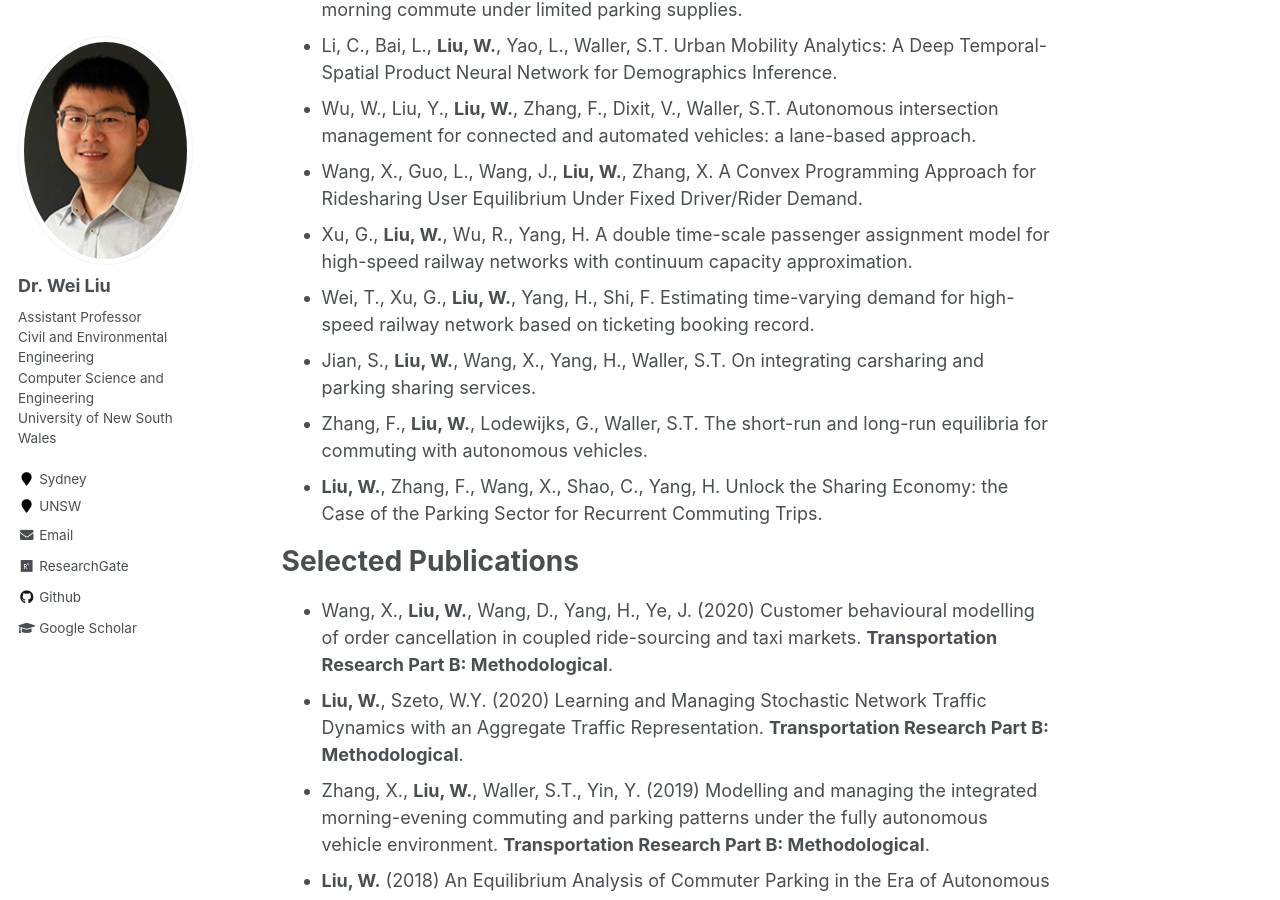
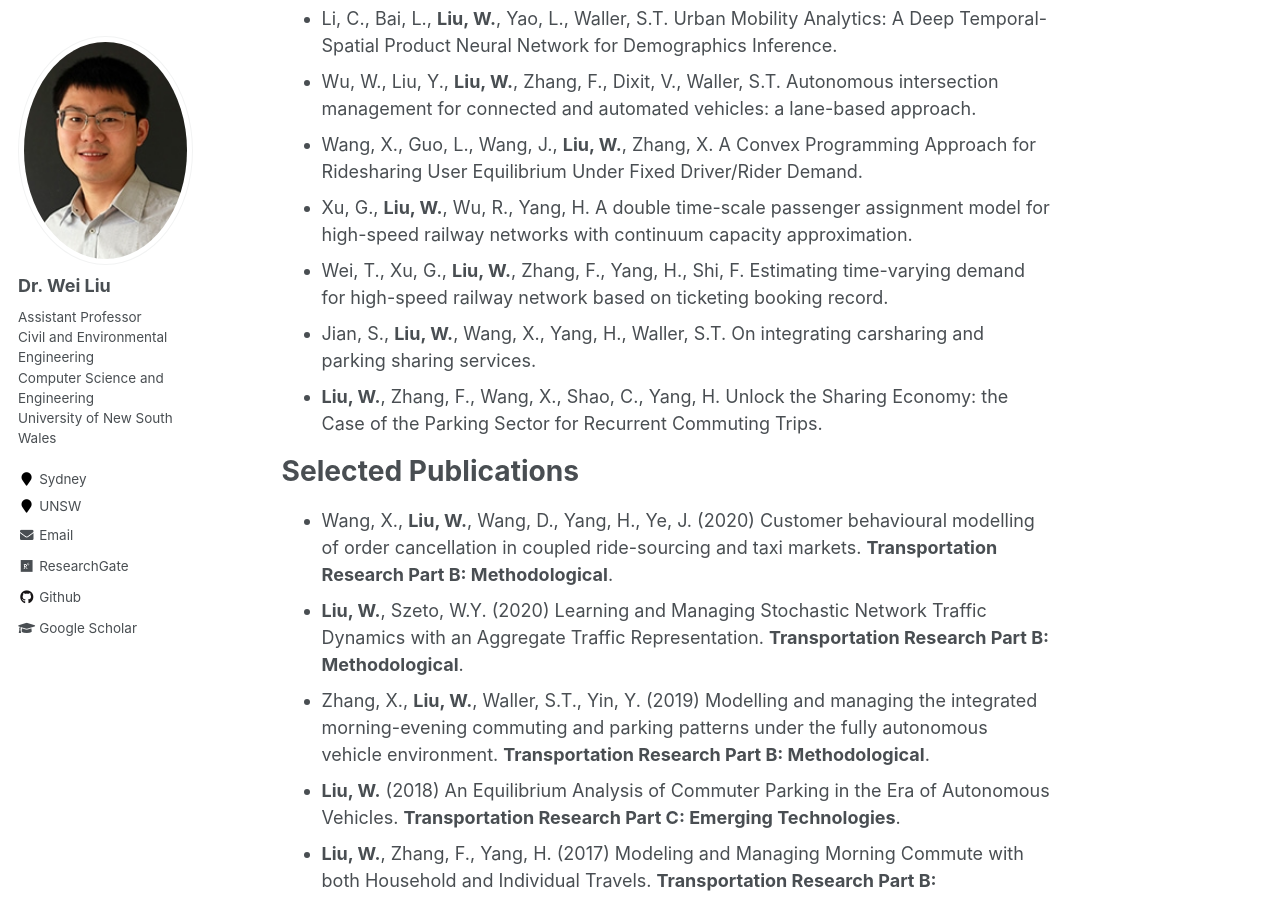
Before and after one commit to weiliu2016/weiliu2016.github.io, a Jekyll site: the page built from _pages/about.md, in a window 1280 px wide and 900 px high, scrolled down 2268 px. Built offline with Jekyll 4.4.1, drawn with Linux system fonts in a browser that asks for light colours; some of the changed text lies outside the part shown.

Commit message:
Update about.md

```diff
--- a/_pages/about.md
+++ b/_pages/about.md
@@ -53,9 +53,8 @@ Selected Working Papers
 - Wu, W., Liu, Y., **Liu, W.**, Zhang, F., Dixit, V., Waller, S.T. Autonomous intersection management for connected and automated vehicles: a lane-based approach.
 - Wang, X., Guo, L., Wang, J., **Liu, W.**, Zhang, X. A Convex Programming Approach for Ridesharing User Equilibrium Under Fixed Driver/Rider Demand.
 - Xu, G., **Liu, W.**, Wu, R., Yang, H. A double time-scale passenger assignment model for high-speed railway networks with continuum capacity approximation.
-- Wei, T., Xu, G., **Liu, W.**, Yang, H., Shi, F. Estimating time-varying demand for high-speed railway network based on ticketing booking record.
+- Wei, T., Xu, G., **Liu, W.**, Zhang, F., Yang, H., Shi, F. Estimating time-varying demand for high-speed railway network based on ticketing booking record.
 - Jian, S., **Liu, W.**, Wang, X., Yang, H., Waller, S.T. On integrating carsharing and parking sharing services.
-- Zhang, F., **Liu, W.**, Lodewijks, G., Waller, S.T. The short-run and long-run equilibria for commuting with autonomous vehicles.
 - **Liu, W.**, Zhang, F., Wang, X., Shao, C., Yang, H. Unlock the Sharing Economy: the Case of the Parking Sector for Recurrent Commuting Trips.
 
 Selected Publications
```
Also changed, not shown: other parts of _pages/about.md (+1 -1 lines).
